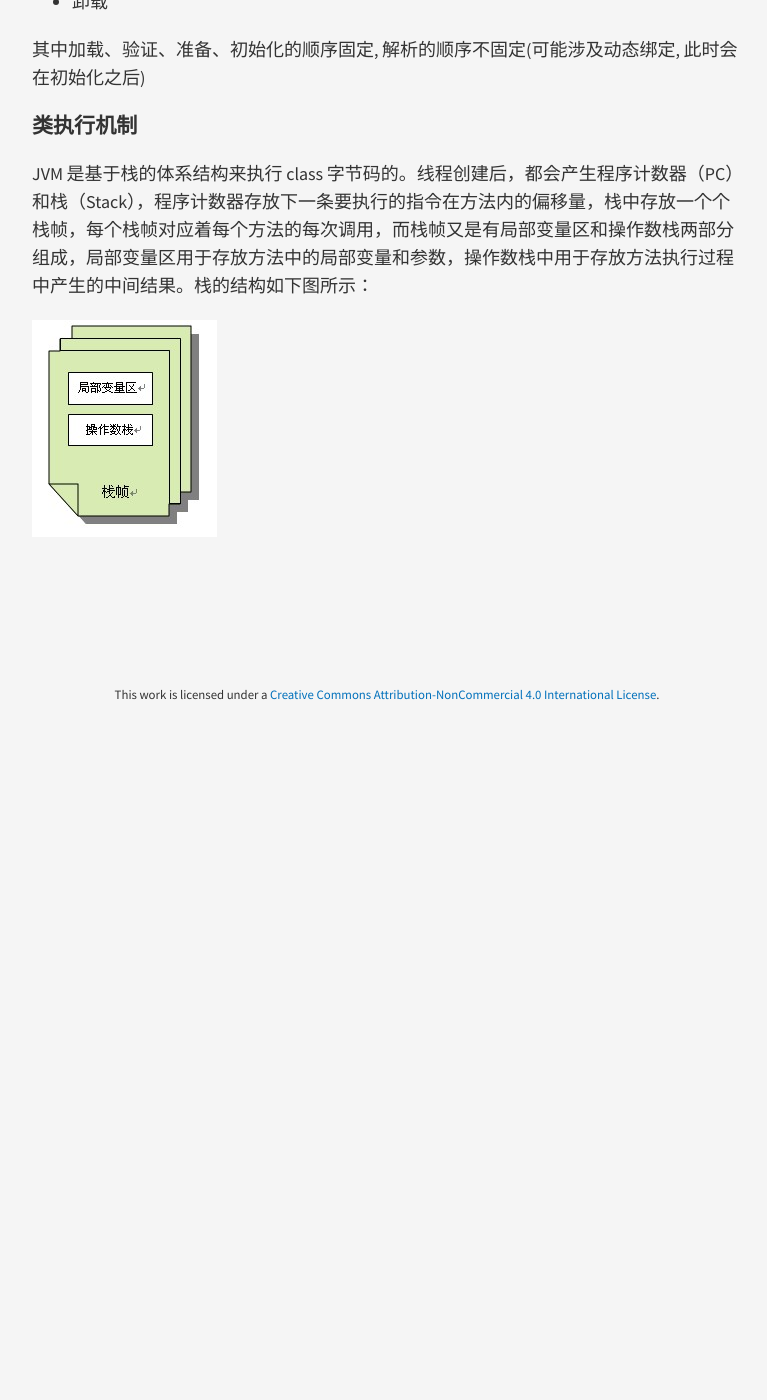
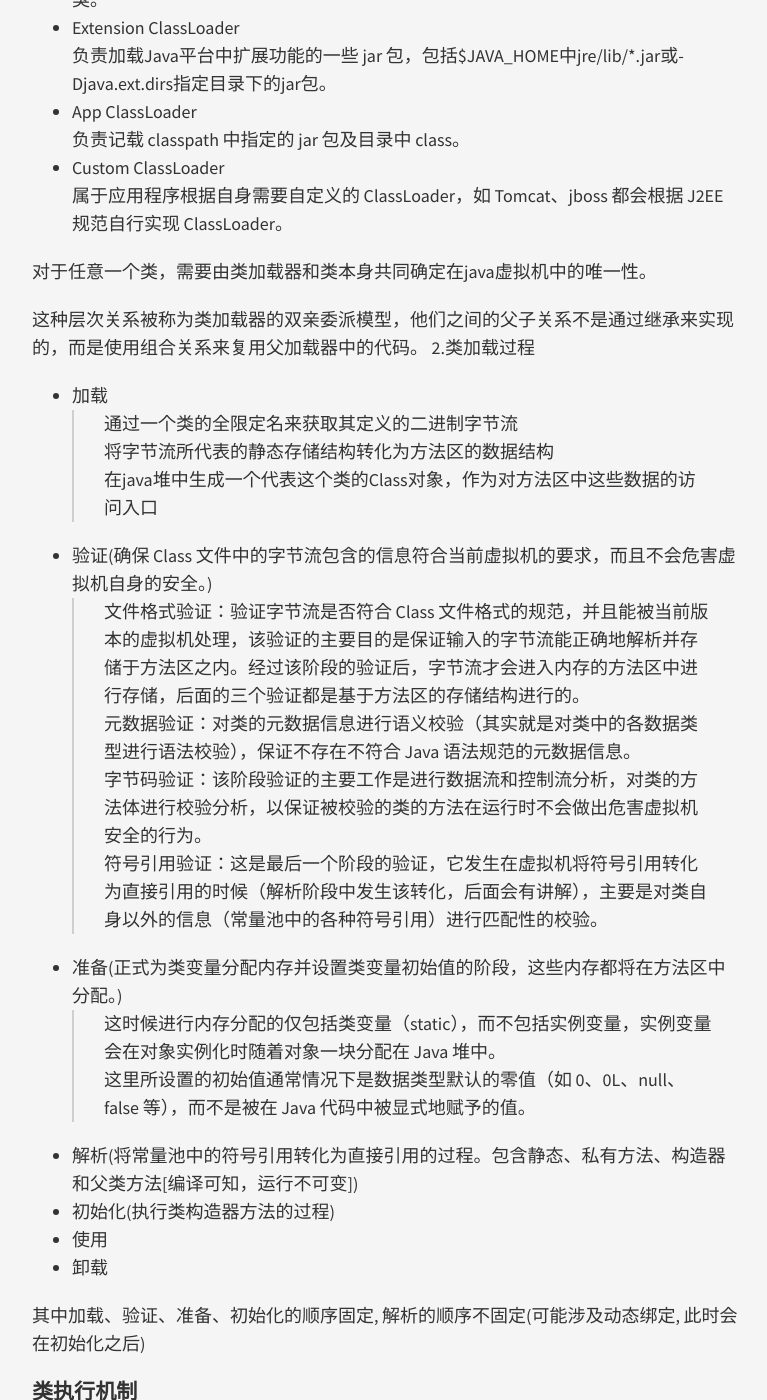
Before and after one commit to nanhuirong/nanhuirong.github.io, a Jekyll site: the page built from _posts/2017-03-23-ClassLoader.md, in a window 1280 px wide and 1400 px high, scrolled down 1869 px. Shown: the whole window, without its empty margins (253-1020 px from the left). Built offline with Jekyll 4.4.1, drawn with Linux system fonts in a browser that asks for light colours; nearby versions of some CDN libraries; before the commit the page ends 2593 px from its top, so only the background shows below that; some of the changed text lies outside the part shown.

Commit message:
2017-03-24

```diff
--- a/_posts/2017-03-23-ClassLoader.md
+++ b/_posts/2017-03-23-ClassLoader.md
@@ -7,6 +7,7 @@ title: java HotSpot
 >静态绑定：程序编译期的绑定，只有final、static、private和构造<br>
 >动态绑定：运行时绑定，几乎所有的方法都是后期绑定<br>
 
++ 双亲委派模型的工作流程是：如果一个类加载器收到了类加载的请求，它首先不会自己去尝试加载这个类，而是把请求委托给父加载器去完成，依次向上，因此，所有的类加载请求最终都应该被传递到顶层的启动类加载器中，只有当父加载器在它的搜索范围中没有找到所需的类时，即无法完成该加载，子加载器才会尝试自己去加载该类。<br>
 
 [福利传送门](http://wiki.jikexueyuan.com/project/java-vm/)
 ### java 编译和执行的三大机制
@@ -19,6 +20,9 @@ title: java HotSpot
 ![类加载](https://raw.githubusercontent.com/nanhuirong/nanhuirong.github.io/master/_posts/jvmclass.gif)
 
 1.类加载器
+
+![类加载器层次](https://raw.githubusercontent.com/nanhuirong/nanhuirong.github.io/master/_posts/loader.png)
+
 + Bootstrap ClassLoader（启动类加载器，剩余的加载器必须由启动类加载器加载之后才能加载其他的类。）<br>
 负责加载$JAVA_HOME中jre/lib/rt.jar里所有的 class，由 C++ 实现，不是 ClassLoader 子类。<br>
 + Extension ClassLoader<br>
@@ -29,16 +33,23 @@ title: java HotSpot
 属于应用程序根据自身需要自定义的 ClassLoader，如 Tomcat、jboss 都会根据 J2EE 规范自行实现 ClassLoader。<br>
 
 对于任意一个类，需要由类加载器和类本身共同确定在java虚拟机中的唯一性。
+
+这种层次关系被称为类加载器的双亲委派模型，他们之间的父子关系不是通过继承来实现的，而是使用组合关系来复用父加载器中的代码。
 2.类加载过程
 + 加载<br>
 >通过一个类的全限定名来获取其定义的二进制字节流<br>
 >将字节流所代表的静态存储结构转化为方法区的数据结构<br>
 >在java堆中生成一个代表这个类的Class对象，作为对方法区中这些数据的访问入口<br>
-
-+ 验证
-+ 准备
-+ 解析
-+ 初始化
++ 验证(确保 Class 文件中的字节流包含的信息符合当前虚拟机的要求，而且不会危害虚拟机自身的安全。)<br>
+>文件格式验证：验证字节流是否符合 Class 文件格式的规范，并且能被当前版本的虚拟机处理，该验证的主要目的是保证输入的字节流能正确地解析并存储于方法区之内。经过该阶段的验证后，字节流才会进入内存的方法区中进行存储，后面的三个验证都是基于方法区的存储结构进行的。<br>
+>元数据验证：对类的元数据信息进行语义校验（其实就是对类中的各数据类型进行语法校验），保证不存在不符合 Java 语法规范的元数据信息。<br>
+>字节码验证：该阶段验证的主要工作是进行数据流和控制流分析，对类的方法体进行校验分析，以保证被校验的类的方法在运行时不会做出危害虚拟机安全的行为。<br>
+>符号引用验证：这是最后一个阶段的验证，它发生在虚拟机将符号引用转化为直接引用的时候（解析阶段中发生该转化，后面会有讲解），主要是对类自身以外的信息（常量池中的各种符号引用）进行匹配性的校验。<br>
++ 准备(正式为类变量分配内存并设置类变量初始值的阶段，这些内存都将在方法区中分配。)<br>
+>这时候进行内存分配的仅包括类变量（static），而不包括实例变量，实例变量会在对象实例化时随着对象一块分配在 Java 堆中。<br>
+>这里所设置的初始值通常情况下是数据类型默认的零值（如 0、0L、null、false 等），而不是被在 Java 代码中被显式地赋予的值。<br>
++ 解析(将常量池中的符号引用转化为直接引用的过程。包含静态、私有方法、构造器和父类方法[编译可知，运行不可变])
++ 初始化(执行类构造器方法的过程)
 + 使用
 + 卸载
 
@@ -49,3 +60,12 @@ title: java HotSpot
 JVM 是基于栈的体系结构来执行 class 字节码的。线程创建后，都会产生程序计数器（PC）和栈（Stack），程序计数器存放下一条要执行的指令在方法内的偏移量，栈中存放一个个栈帧，每个栈帧对应着每个方法的每次调用，而栈帧又是有局部变量区和操作数栈两部分组成，局部变量区用于存放方法中的局部变量和参数，操作数栈中用于存放方法执行过程中产生的中间结果。栈的结构如下图所示：
 
 ![类加载](https://raw.githubusercontent.com/nanhuirong/nanhuirong.github.io/master/_posts/classrun.gif)
+
+### Class文件结构
+[class文件结构详解](http://wiki.jikexueyuan.com/project/java-vm/class.html)
+
+
+### 语法糖
+包含泛型、变长参数、条件编译、自动装拆箱、内部类等。虚拟机不支持这些语法、在编译阶段被还原成简单的基础语法结构。
+
+1.泛型，JDK1.5引入
```
Also changed, not shown: _posts/loader.png (added).
